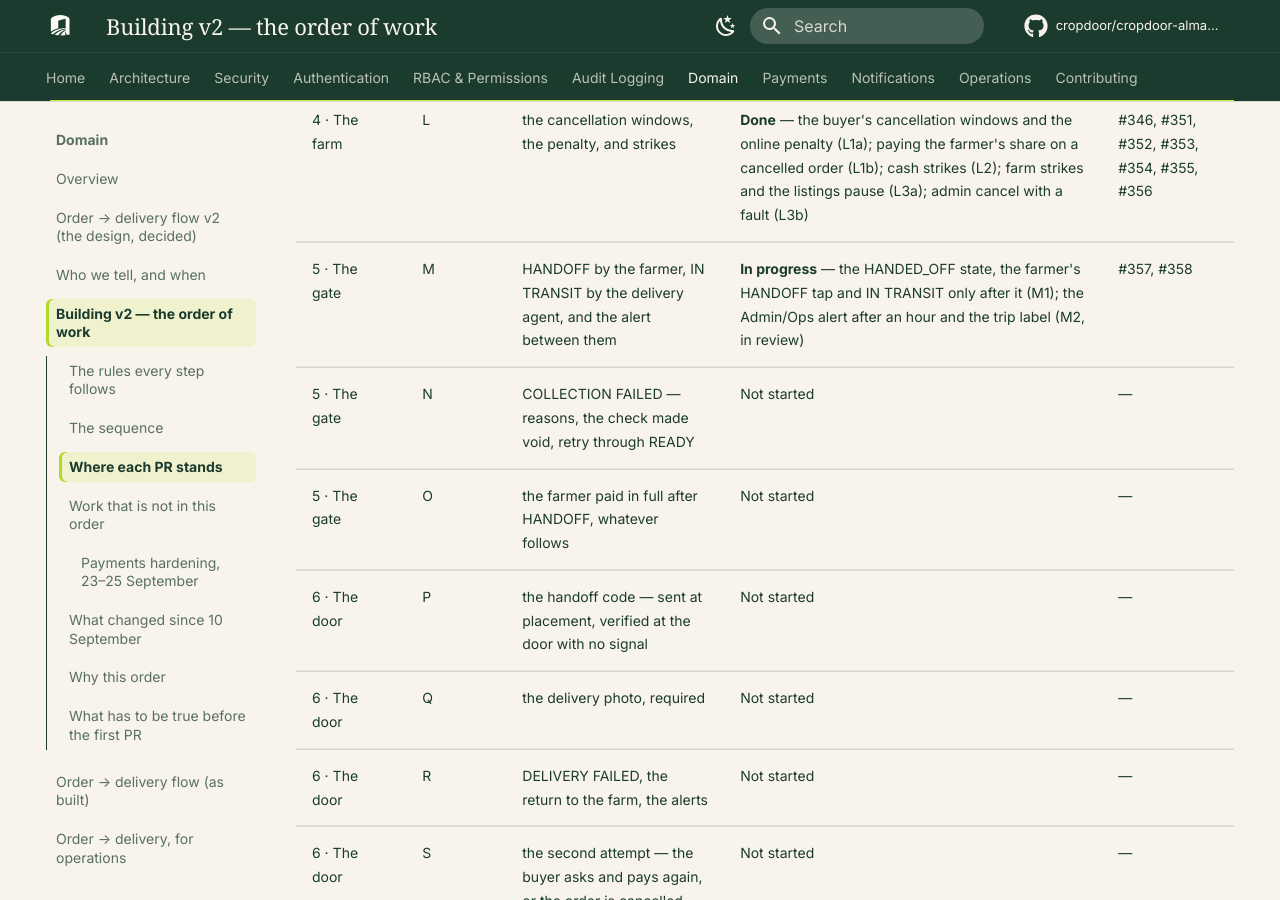
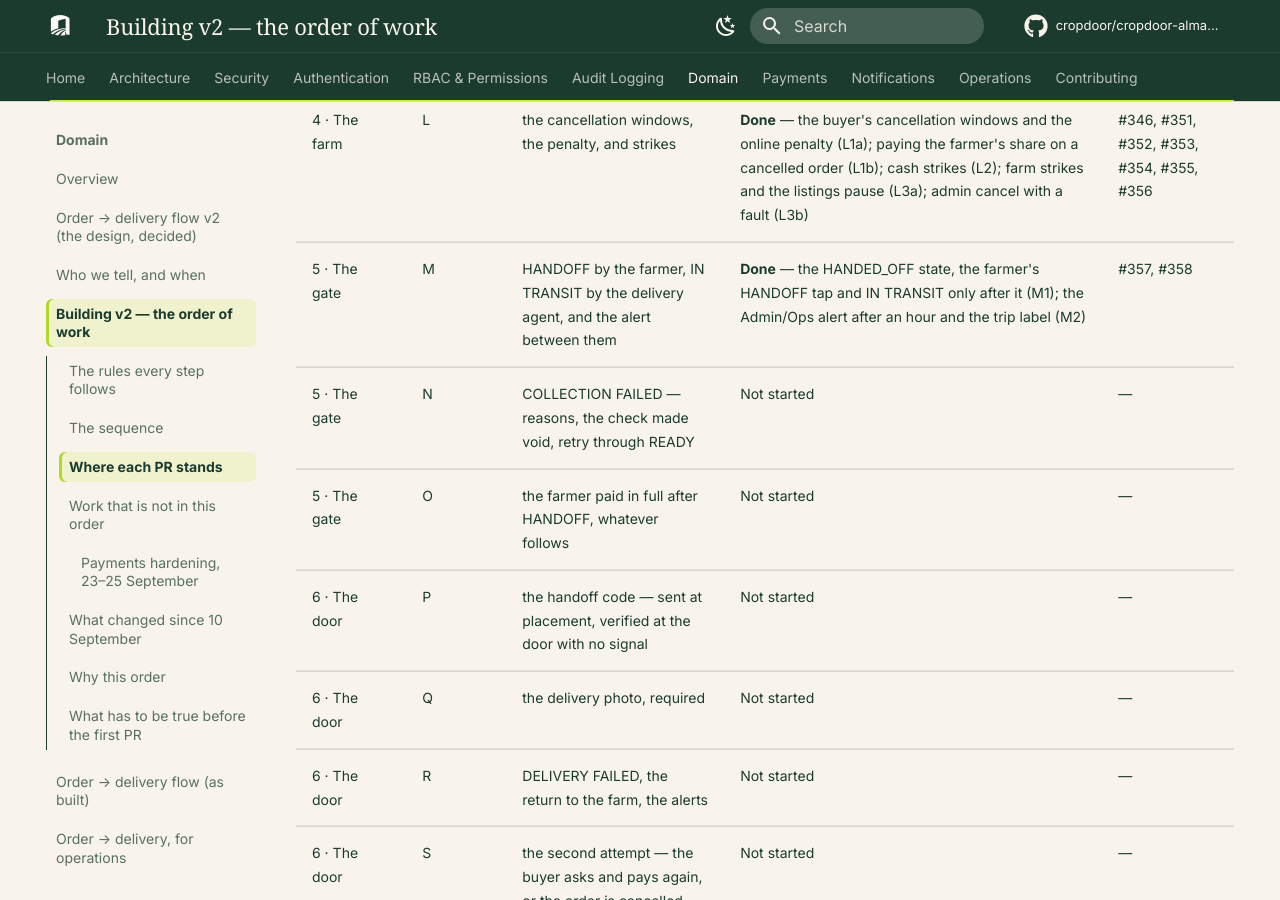
Before and after one commit to cropdoor/cropdoor-almanac, an MkDocs documentation site: the page built from docs/domain/order-delivery-flow-v2-build-order.md, in a window 1280 px wide and 900 px high, scrolled down 7587 px. Built offline with MkDocs 1.6.1 and Material for MkDocs 9.7.7, drawn with Linux system fonts in a browser that asks for light colours; some web fonts are replaced; comment, search, counter and statistics services are not loaded.

Commit message:
M done (#357, #358)

```diff
--- a/docs/domain/order-delivery-flow-v2-build-order.md
+++ b/docs/domain/order-delivery-flow-v2-build-order.md
@@ -73,7 +73,7 @@ The one place that says what is finished. A PR is **Done** only once it is merge
 | 4 · The farm | J | the availability check — the form, the photos, the outcomes, the overdue list | **Done** — the check (J1), its outcome acting (J2: Not available cancels free, Short to Admin-Ops), the awaiting-check list with its 8-working-hour deadline (J3); field agents told on acceptance and given their own list (J4); the check's outcome on the admin orders list, with a filter (J5) | #332, #333, #334, #335, #336 |
 | 4 · The farm | K | READY and the crew gate, with the acceptance and READY deadlines | **Done** — no check, no crew, with the no-field-agent exception, the READY time and the awaiting-crew list (K1); unaccepted orders cancelled after 24 hours (K2), with its own on/off switch | #337, #338, #339 |
 | 4 · The farm | L | the cancellation windows, the penalty, and strikes | **Done** — the buyer's cancellation windows and the online penalty (L1a); paying the farmer's share on a cancelled order (L1b); cash strikes (L2); farm strikes and the listings pause (L3a); admin cancel with a fault (L3b) | #346, #351, #352, #353, #354, #355, #356 |
-| 5 · The gate | M | HANDOFF by the farmer, IN TRANSIT by the delivery agent, and the alert between them | **In progress** — the HANDED_OFF state, the farmer's HANDOFF tap and IN TRANSIT only after it (M1); the Admin/Ops alert after an hour and the trip label (M2, in review) | #357, #358 |
+| 5 · The gate | M | HANDOFF by the farmer, IN TRANSIT by the delivery agent, and the alert between them | **Done** — the HANDED_OFF state, the farmer's HANDOFF tap and IN TRANSIT only after it (M1); the Admin/Ops alert after an hour and the trip label (M2) | #357, #358 |
 | 5 · The gate | N | COLLECTION FAILED — reasons, the check made void, retry through READY | Not started | — |
 | 5 · The gate | O | the farmer paid in full after HANDOFF, whatever follows | Not started | — |
 | 6 · The door | P | the handoff code — sent at placement, verified at the door with no signal | Not started | — |
```
